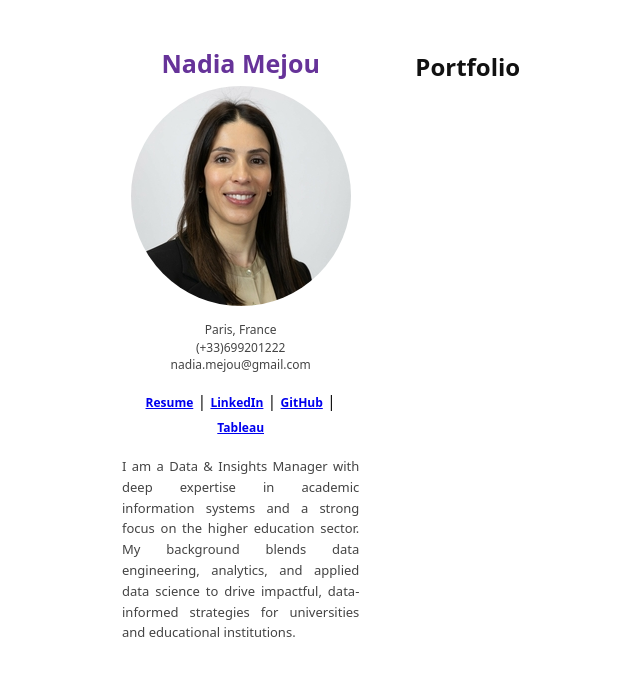
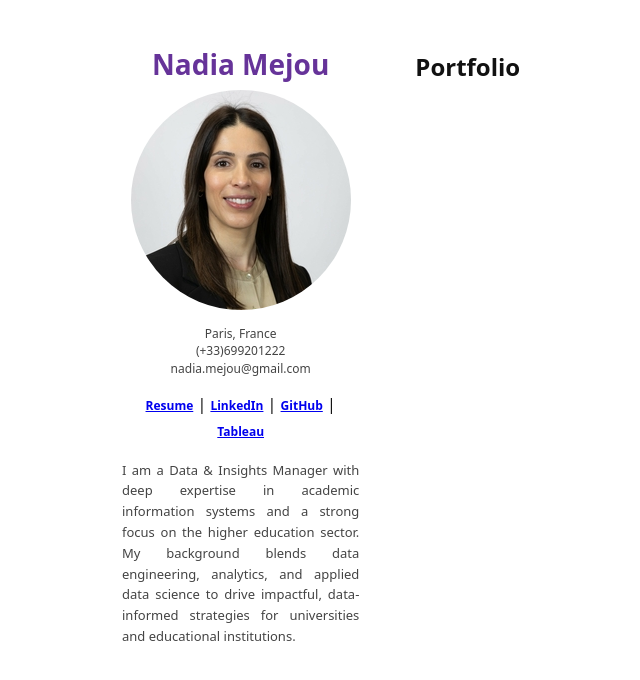
Before and after one commit to namejou/namejou.github.io, a Jekyll site: the page built from index.md, in a window 1280 px wide. Shown: the top 680 px of the page, without its empty margins (134-774 px from the left). Built offline with Jekyll 4.4.1, drawn with Linux system fonts in a browser that asks for light colours.

Commit message:
Update site.css

```diff
--- a/assets/css/site.css
+++ b/assets/css/site.css
@@ -35,7 +35,7 @@ body {
   display: block;
   margin: 0 auto 16px;
 }
-.profile-name { font-size: 25px; line-height: 1.2; margin: 0 0 8px; color: #663399; }
+.profile-name { font-size: 28px; line-height: 1.2; margin: 0 0 8px; color: #663399; }
 .profile-city,
 .profile-phone,
 .profile-mail {
```
